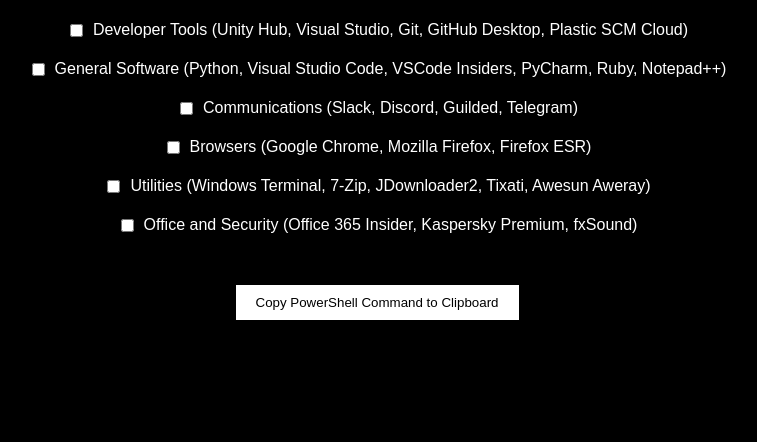
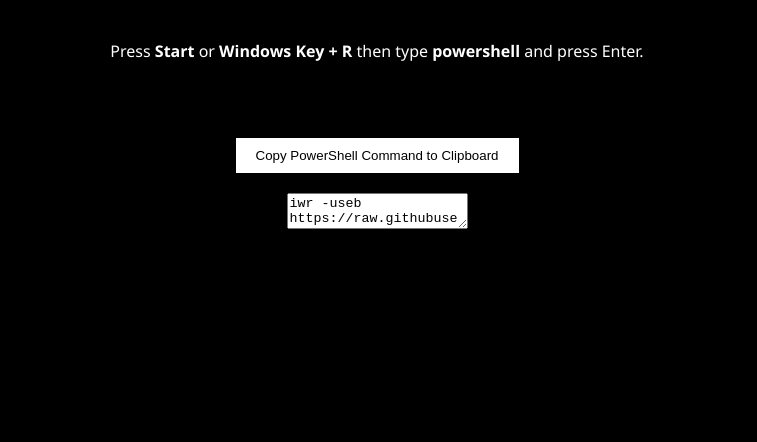
Before and after one commit to AsheshDev/AsheshDev, a plain HTML site: page index.html in a window 1280 px wide. Shown: the part 358-800 px from the top of the page, without its empty margins (263-1020 px from the left). Drawn offline with Linux system fonts and the light colour scheme.

Commit message:
Update index.html

```diff
--- a/index.html
+++ b/index.html
@@ -8,7 +8,7 @@
         body {
             background-color: #000;
             color: #fff;
-            font-family: 'Dutom Che', sans-serif;
+            font-family: 'Segoe UI', sans-serif;
             display: flex;
             flex-direction: column;
             align-items: center;
@@ -30,14 +30,6 @@
             align-items: center;
             margin: 20px 0;
         }
-        .option {
-            display: flex;
-            align-items: center;
-            margin: 10px 0;
-        }
-        .option input[type="checkbox"] {
-            margin-right: 10px;
-        }
         button {
             background-color: #fff;
             color: #000;
@@ -49,16 +41,9 @@
         button:hover {
             background-color: #ccc;
         }
-        .hidden {
-            display: none;
-        }
     </style>
 </head>
 <body>
-    <audio id="bgm" class="hidden">
-        <source src="bgm.mp3" type="audio/mpeg">
-    </audio>
-
     <h1>Ashesh Development</h1>
 
     <div class="instruction">
@@ -66,33 +51,8 @@
     </div>
 
     <div class="container">
-        <div class="option">
-            <input type="checkbox" id="developerTools">
-            <label for="developerTools">Developer Tools (Unity Hub, Visual Studio, Git, GitHub Desktop, Plastic SCM Cloud)</label>
-        </div>
-        <div class="option">
-            <input type="checkbox" id="generalSoftware">
-            <label for="generalSoftware">General Software (Python, Visual Studio Code, VSCode Insiders, PyCharm, Ruby, Notepad++)</label>
-        </div>
-        <div class="option">
-            <input type="checkbox" id="communications">
-            <label for="communications">Communications (Slack, Discord, Guilded, Telegram)</label>
-        </div>
-        <div class="option">
-            <input type="checkbox" id="browsers">
-            <label for="browsers">Browsers (Google Chrome, Mozilla Firefox, Firefox ESR)</label>
-        </div>
-        <div class="option">
-            <input type="checkbox" id="utilities">
-            <label for="utilities">Utilities (Windows Terminal, 7-Zip, JDownloader2, Tixati, Awesun Aweray)</label>
-        </div>
-        <div class="option">
-            <input type="checkbox" id="officeAndSecurity">
-            <label for="officeAndSecurity">Office and Security (Office 365 Insider, Kaspersky Premium, fxSound)</label>
-        </div>
+        <button id="copyButton">Copy PowerShell Command to Clipboard</button>
     </div>
-
-    <button id="copyButton">Copy PowerShell Command to Clipboard</button>
 
     <textarea id="powershellCommand" class="hidden">
 iwr -useb https://raw.githubusercontent.com/AsheshDev/AsheshDev/main/install.ps1 | iex
@@ -100,18 +60,7 @@ iwr -useb https://raw.githubusercontent.com/AsheshDev/AsheshDev/main/install.ps1
 
     <script>
         document.getElementById("copyButton").addEventListener("click", function() {
-            var options = [];
-            if (document.getElementById("developerTools").checked) options.push("Install-DeveloperTools");
-            if (document.getElementById("generalSoftware").checked) options.push("Install-GeneralSoftware");
-            if (document.getElementById("communications").checked) options.push("Install-Communications");
-            if (document.getElementById("browsers").checked) options.push("Install-Browsers");
-            if (document.getElementById("utilities").checked) options.push("Install-Utilities");
-            if (document.getElementById("officeAndSecurity").checked) options.push("Install-OfficeAndSecurity");
-
             var script = document.getElementById("powershellCommand").value.trim();
-            if (options.length > 0) {
-                script += "\n" + options.join("\n");
-            }
             var textArea = document.createElement("textarea");
             textArea.value = script;
             document.body.appendChild(textArea);
@@ -120,13 +69,6 @@ iwr -useb https://raw.githubusercontent.com/AsheshDev/AsheshDev/main/install.ps1
             document.body.removeChild(textArea);
             alert("PowerShell command copied to clipboard!");
         });
-
-        window.onload = function() {
-            var bgm = document.getElementById("bgm");
-            if (bgm) {
-                bgm.play().catch(error => console.log("BGM not found or failed to play."));
-
-        };
     </script>
 </body>
 </html>
```
